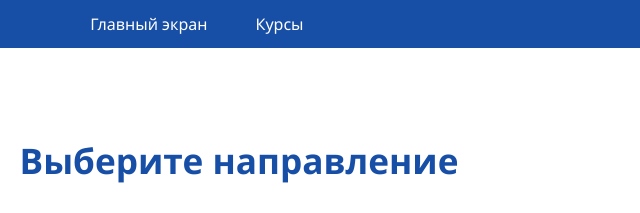
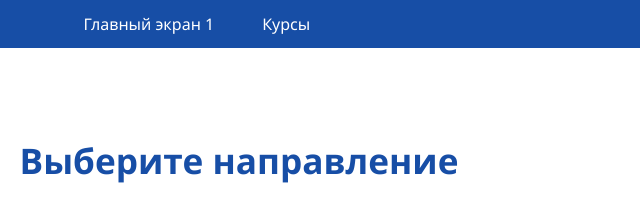
Before and after one commit to ErsulZh/1, a plain HTML site: page stud/students/index.html in a window 1280 px wide. Shown: the top 213 px of the page, 401-1041 px from the left. Drawn offline with Linux system fonts and the light colour scheme.

Commit message:
first commit

```diff
--- a/stud/students/index.html
+++ b/stud/students/index.html
@@ -9,7 +9,7 @@
 <body>
     <div class="topnav">
         <div class="topnav-center">
-            <button class="nav-btn" id="mainBtn">Главный экран</button>
+            <button class="nav-btn" id="mainBtn">Главный экран 1</button>
             <button class="nav-btn" id="coursesBtn">Курсы</button>
         </div>
         <div id="profileArea"></div>
```
